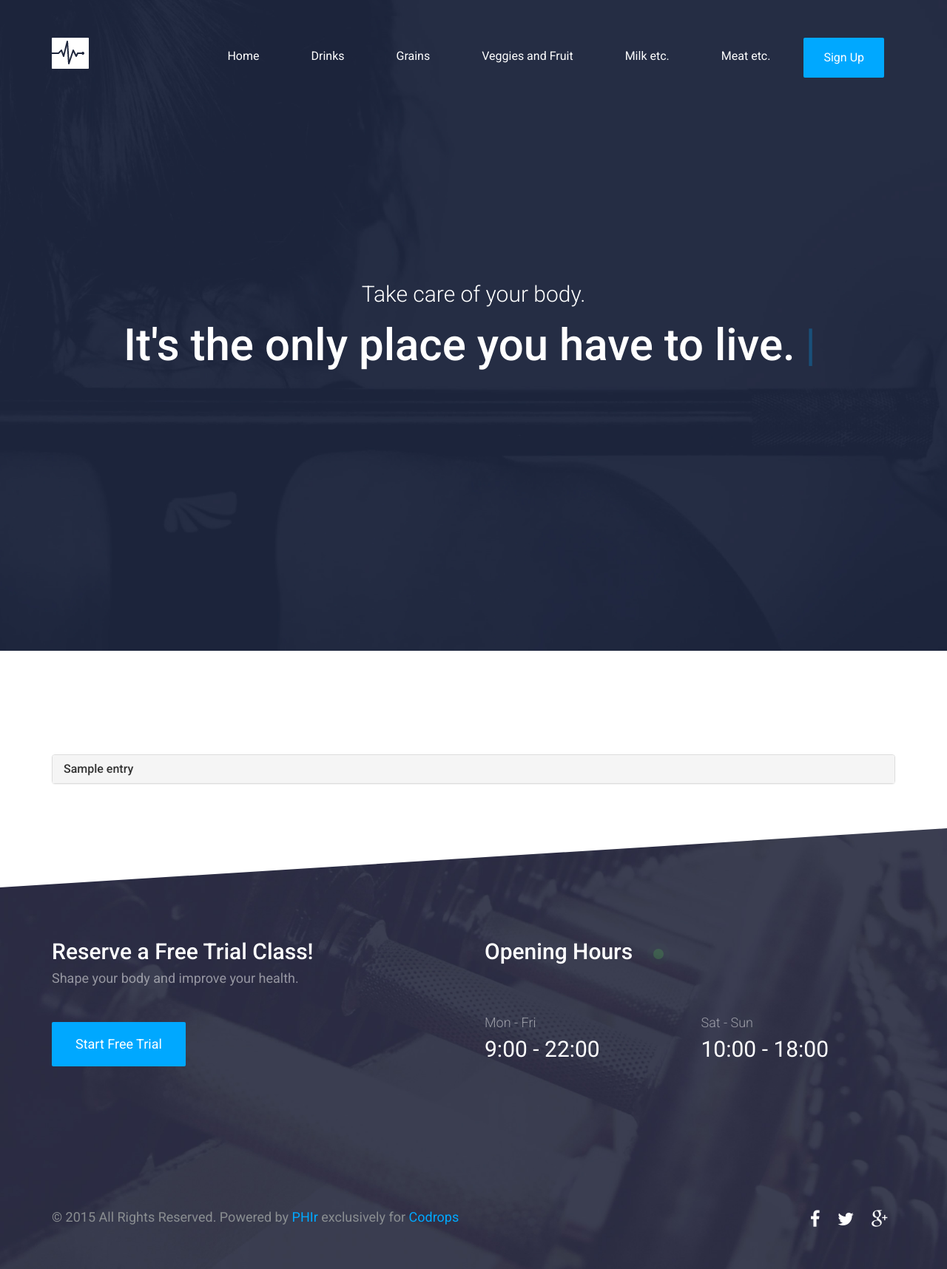
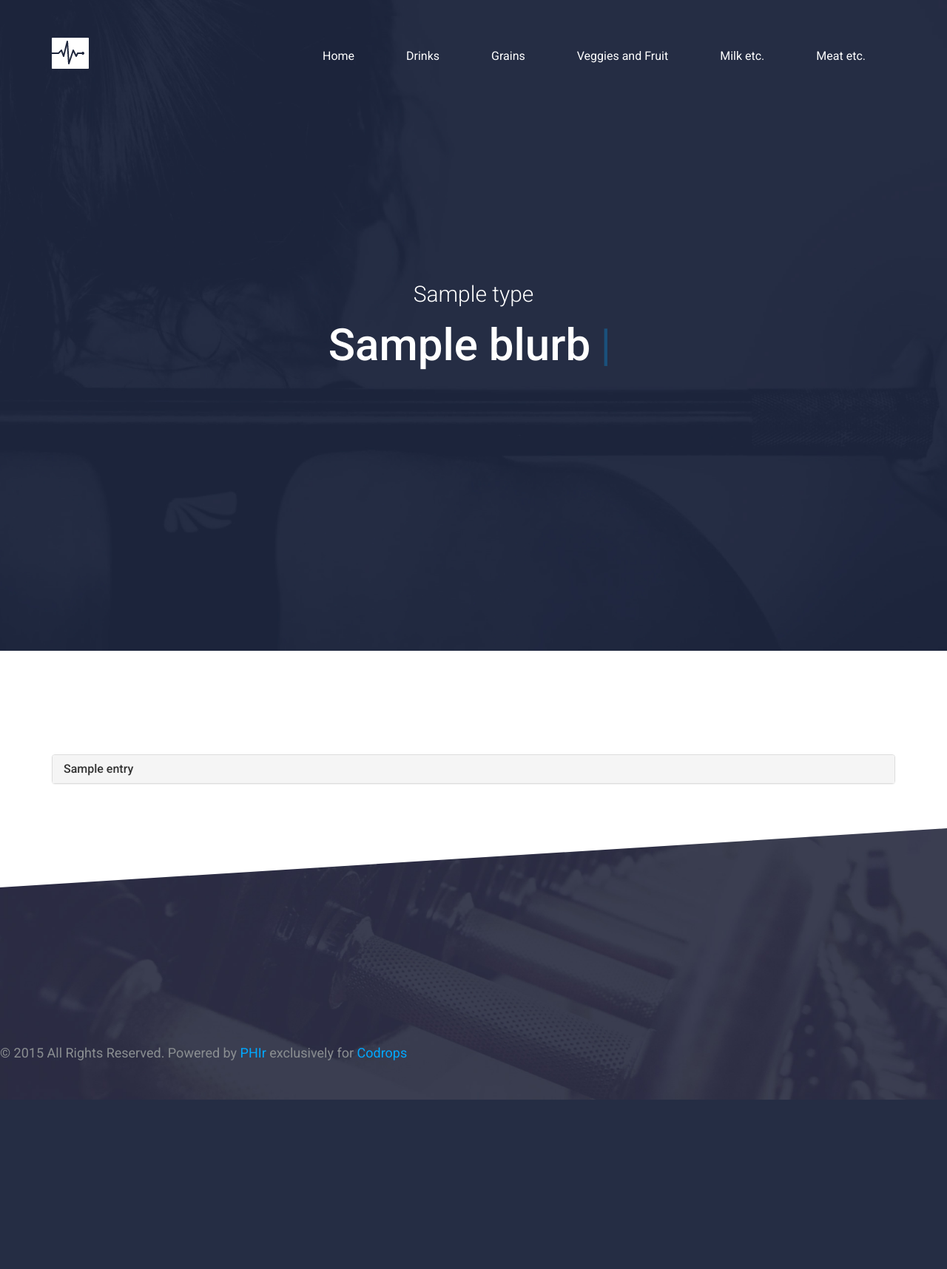
Before and after one commit to ayyelle/lumohacks2016, a Flask app: template templates/drinks.html in a window 1280 px wide. Shown: the whole page at 74% size. After the commit the page ends 1487 px from the top, so only its background shows below. Run offline with Flask 2, Linux system fonts and the light colour scheme; the template is opened without the code that fills it: most values are stand-ins (such as "Sample title", 1, 10 or a date in 2020).

Commit message:
okay putting this on heroku
last merge before doing so

```diff
--- a/app.py
+++ b/app.py
@@ -13,9 +13,11 @@ firebase = firebase.FirebaseApplication("""https://lumohacks2016.firebaseio.com/
 def id_generator(size=10, chars=string.ascii_uppercase + string.digits):
 	return ''.join(random.choice(chars) for _ in range(size))
 
+title = "Byte Cancer"
+
 @app.route('/')
 def hello_world():
-    return render_template("index.html");
+    return render_template("index.html", title=title);
 
 
 #@app.route('/drinks')
@@ -24,7 +26,7 @@ def hello_world():
 
 @app.route('/drinks')
 def getDrinks():
-
+	blurb = "Quench your thirst and live long!"
 	return_list = []
 	results = firebase.get('/', None)
 	print(results)
@@ -47,11 +49,11 @@ def getDrinks():
 			count = count +1
 
 	print (return_list)
-	return render_template("drinks.html",return_list = return_list);
+	return render_template("drinks.html",return_list = return_list, title = title, type = "Drinks", blurb = blurb);
 
 @app.route('/veg')
 def getVeg():
-
+	blurb = "Eat fresh and stay fresh!"
 	return_list = []
 	results = firebase.get('/', None)
 	print(results)
@@ -74,11 +76,11 @@ def getVeg():
 			count = count +1
 
 	print (return_list)
-	return render_template("drinks.html",return_list = return_list);
+	return render_template("drinks.html",return_list = return_list, title = title, type = "Veggies and Fruit", blurb = blurb);
 
 @app.route('/meat')
 def getMeat():
-
+	blurb = "The proteins that keep you going strong!"
 	return_list = []
 	results = firebase.get('/', None)
 	print(results)
@@ -101,14 +103,14 @@ def getMeat():
 			count = count +1
 
 	print (return_list)
-	return render_template("drinks.html",return_list = return_list);
+	return render_template("drinks.html",return_list = return_list, title = title, type = "Meat and Alternatives", blurb=blurb);
 
 	#return render_template("drinks.html",return_list=return_list)
 
 
 @app.route('/grains')
 def getGrains():
-
+	blurb = "So many vitamins here!"
 	return_list = []
 	results = firebase.get('/', None)
 	print(results)
@@ -131,14 +133,14 @@ def getGrains():
 			count = count +1
 
 	print (return_list)
-	return render_template("drinks.html",return_list = return_list);
+	return render_template("drinks.html",return_list = return_list, title = title, type = "Grains", blurb=blurb);
 
 
 	#return render_template("drinks.html",return_list=return_list)
 
 @app.route('/milk')
 def getMilk():
-
+	blurb = "Dairy you need to stay strong!"
 	return_list = []
 	results = firebase.get('/', None)
 	print(results)
@@ -161,7 +163,7 @@ def getMilk():
 			count = count +1
 
 	print (return_list)
-	return render_template("drinks.html",return_list = return_list);
+	return render_template("drinks.html",return_list = return_list, title = title, type = "Milk and Alternatives", blurb=blurb);
 
 
 	#return render_template("drinks.html",return_list=return_list)
--- a/templates/drinks.html
+++ b/templates/drinks.html
@@ -5,7 +5,7 @@
 	<meta charset="UTF-8">
 	<meta http-equiv="X-UA-Compatible" content="IE=edge">
 	<meta name="viewport" content="width=device-width, initial-scale=1">
-	<title>Cardio: Free One Page Template by Luka Cvetinovic</title>
+	<title>{{title}} - {{type}}</title>
 	<meta name="description" content="Cardio is a free one page template made exclusively for Codrops by Luka Cvetinovic" />
 	<meta name="keywords" content="html template, css, free, one page, gym, fitness, web design" />
 	<meta name="author" content="Luka Cvetinovic for Codrops" />
@@ -49,7 +49,7 @@
 					<span class="icon-bar"></span>
 					<span class="icon-bar"></span>
 				</button>
-				<a class="navbar-brand" href="#"><img src="../static/img/logo.png" data-active-url="../static/img/logo-active.png" alt=""></a>
+				<a class="navbar-brand" href="/"><img src="../static/img/logo.png" data-active-url="../static/img/logo-active.png" alt=""></a>
 			</div>
 			<!-- Collect the nav links, forms, and other content for toggling -->
 			<div class="collapse navbar-collapse" id="bs-example-navbar-collapse-1">
@@ -60,7 +60,6 @@
                     <li><a href="/veg">Veggies and Fruit</a></li>
                     <li><a href="/milk">Milk etc.</a></li>
                     <li><a href="/meat">Meat etc.</a></li>
-					<li><a href="#" data-toggle="modal" data-target="#modal1" class="btn btn-blue">Sign Up</a></li>
 				</ul>
 			</div>
 			<!-- /.navbar-collapse -->
@@ -73,8 +72,8 @@
 				<div class="header-text">
 					<div class="row">
 						<div class="col-md-12 text-center">
-							<h3 class="light white">Take care of your body.</h3>
-							<h1 class="white typed">It's the only place you have to live.</h1>
+							<h3 class="light white">{{type}}</h3>
+							<h1 class="white typed">{{blurb}}</h1>
 							<span class="typed-cursor">|</span>
 						</div>
 					</div>
@@ -98,7 +97,8 @@
 			    </div>
 			    <div id={{entry[0]}} class="panel-collapse collapse">
 			      <div class="panel-body">
-			      	Information: {{entry[3]}}
+			      	Prevents: {{entry[3]}} <br>
+			      	Information: {{entry[4]}}
 			      </div>
 			    </div>
 			  </div>
@@ -143,36 +143,11 @@
 	</div>
 	<footer>
 		<div class="container">
-			<div class="row">
-				<div class="col-sm-6 text-center-mobile">
-					<h3 class="white">Reserve a Free Trial Class!</h3>
-					<h5 class="light regular light-white">Shape your body and improve your health.</h5>
-					<a href="#" class="btn btn-blue ripple trial-button">Start Free Trial</a>
-				</div>
-				<div class="col-sm-6 text-center-mobile">
-					<h3 class="white">Opening Hours <span class="open-blink"></span></h3>
-					<div class="row opening-hours">
-						<div class="col-sm-6 text-center-mobile">
-							<h5 class="light-white light">Mon - Fri</h5>
-							<h3 class="regular white">9:00 - 22:00</h3>
-						</div>
-						<div class="col-sm-6 text-center-mobile">
-							<h5 class="light-white light">Sat - Sun</h5>
-							<h3 class="regular white">10:00 - 18:00</h3>
-						</div>
-					</div>
-				</div>
+
 			</div>
 			<div class="row bottom-footer text-center-mobile">
 				<div class="col-sm-8">
 					<p>&copy; 2015 All Rights Reserved. Powered by <a href="http://www.phir.co/">PHIr</a> exclusively for <a href="http://tympanus.net/codrops/">Codrops</a></p>
-				</div>
-				<div class="col-sm-4 text-right text-center-mobile">
-					<ul class="social-footer">
-						<li><a href="http://www.facebook.com/pages/Codrops/159107397912"><i class="fa fa-facebook"></i></a></li>
-						<li><a href="http://www.twitter.com/codrops"><i class="fa fa-twitter"></i></a></li>
-						<li><a href="https://plus.google.com/101095823814290637419"><i class="fa fa-google-plus"></i></a></li>
-					</ul>
 				</div>
 			</div>
 		</div>
```
Also changed, not shown: templates/index.html (+6 -38 lines).
